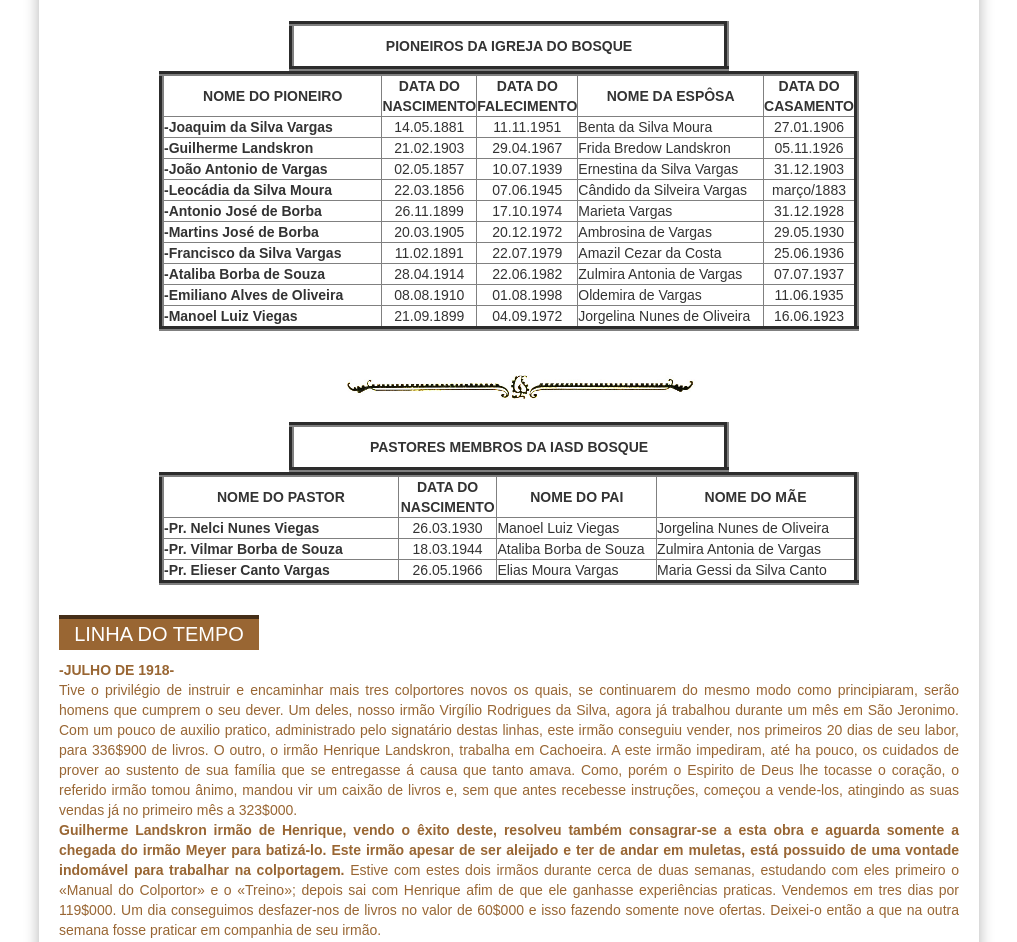
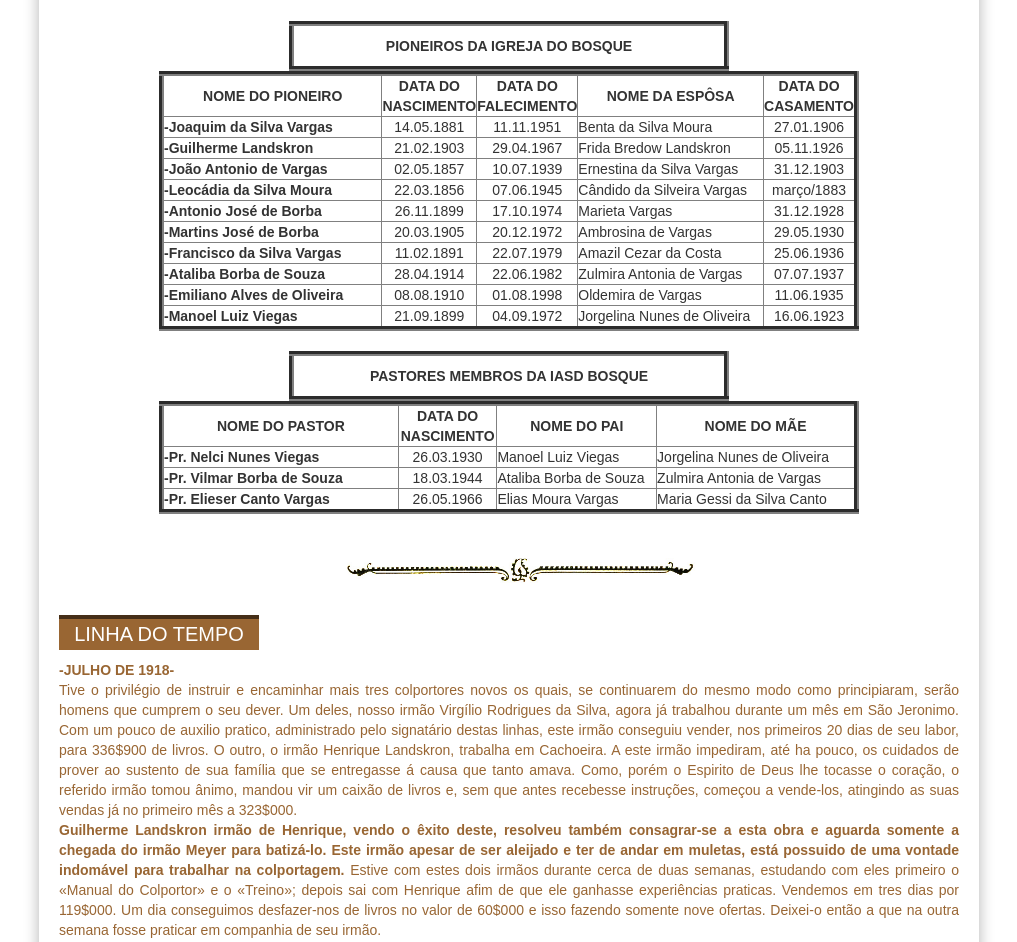
Before and after one commit to claudiovargas1955/claudiovargas1955.github.io, a Jekyll site: the page built from _pages/história-da-iasd-bosque.html, in a window 1280 px wide. Shown: the part 1106-2048 px from the top of the page, without its empty margins (131-1148 px from the left). Built offline with Jekyll 4.4.1, drawn with Linux system fonts in a browser that asks for light colours; some web fonts are replaced.

Commit message:
Update história-da-iasd-bosque.html

```diff
--- a/_pages/história-da-iasd-bosque.html
+++ b/_pages/história-da-iasd-bosque.html
@@ -252,7 +252,7 @@
 
  </div><br>
 
-              <img class="dir3" style="float:center"; src="/images/Separador2.jpg" class="img-responsive" width="400px" title="";/><br>
+
 
 
        <div class="brasileira" align="center">
@@ -299,6 +299,7 @@
 
  </div><br>
 
+                    <img class="dir3" style="float:center"; src="/images/Separador2.jpg" class="img-responsive" width="400px" title="";/><br>
 
 <h4>LINHA DO TEMPO</h4>
 
```
